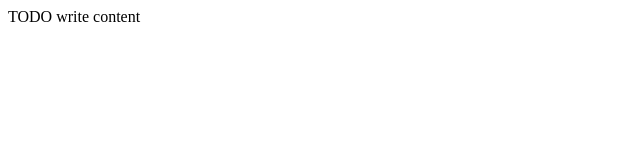
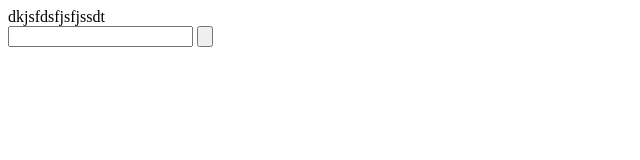
Before and after one commit to andpinz/demo, a plain HTML site: page demogithub/web/index.html in a window 1280 px wide. Shown: the whole page, without its empty margins (0-640 px from the left). Drawn offline with Linux system fonts and the light colour scheme.

Commit message:
primera modificacion

```diff
--- a/demogithub/web/index.html
+++ b/demogithub/web/index.html
@@ -11,6 +11,8 @@ and open the template in the editor.
         <meta name="viewport" content="width=device-width, initial-scale=1.0">
     </head>
     <body>
-        <div>TODO write content</div>
+        <div>dkjsfdsfjsfjssdt</div>
+        <input type="text" name="" value="" />
+        <input type="submit" value="" name="dfdssf" />
     </body>
 </html>
```
